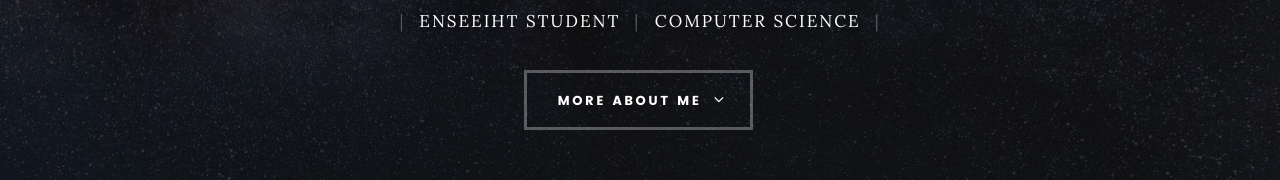
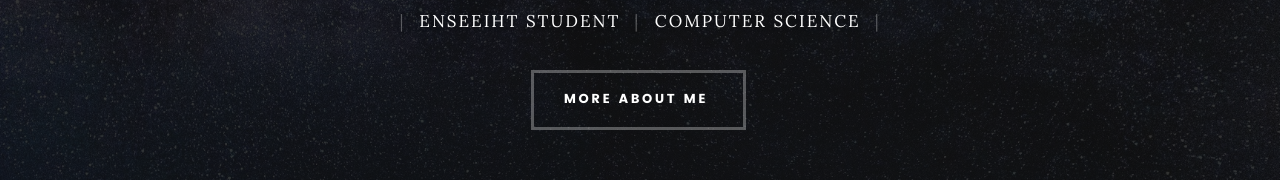
Before and after one commit to GautRrr/GautRrr.github.io, a plain HTML site: page index.html in a window 1280 px wide. Shown: the part 414-594 px from the top of the page. Drawn offline with Linux system fonts and the light colour scheme; files whose address does not match are found by name.

Commit message:
Update main.css

```diff
--- a/css/main.css
+++ b/css/main.css
@@ -1388,7 +1388,6 @@ header .logo a {
 }
 .intro-content .button::after {
 	display: inline-block;
-	content: "\f107";
 	font-family: fontAwesome;
 	font-size: 1.6rem;
 	line-height: inherit;
```
